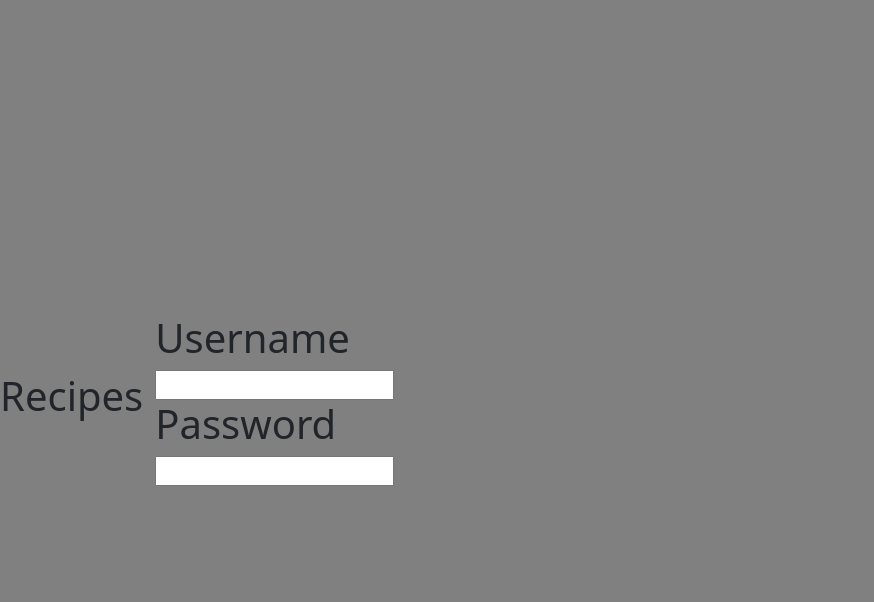
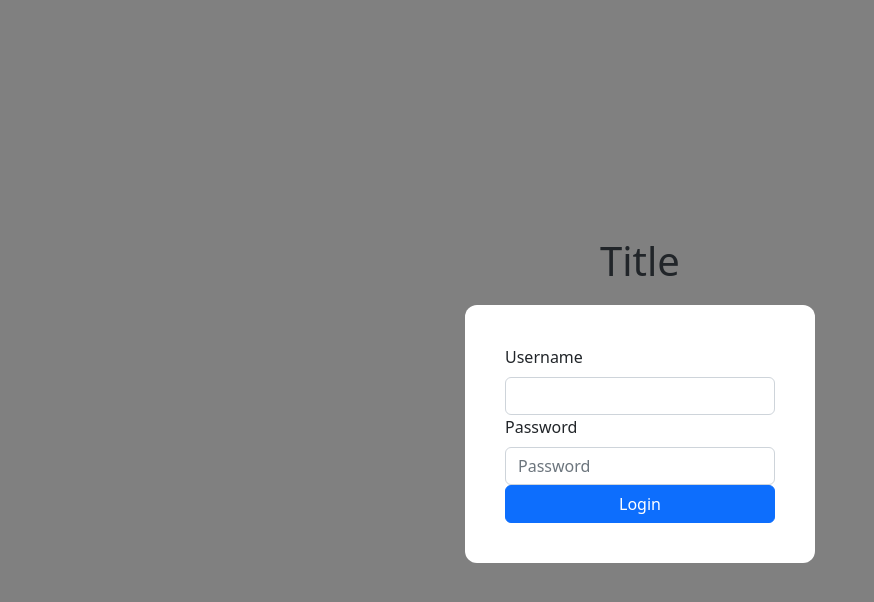
Before and after one commit to gAlexander77/recipe-application, a React (Create React App) app in the folder frontend/: page /login in a window 1280 px wide. Both pictures are taken after a click on the button "Login". Shown: the top 602 px of the page, without its empty margins (0-874 px from the left). Built offline with nearby package versions, Linux system fonts and the light colour scheme.

Commit message:
Add SignIn form

```diff
--- a/frontend/src/pages/Login.js
+++ b/frontend/src/pages/Login.js
@@ -20,11 +20,22 @@
 
     function SignIn() {
         return (
-            <form className="container">
-                <h1>Username</h1>
-                <input className="Username" type="text"></input>
-                <h1>Password</h1>
-                <input className="Password" type="password"></input>
+            <form className="need-validation">
+                <div className="form-group">
+                    <label className="form-label">Username</label>
+                    <input className="form-control" type="text"></input>
+                    <div className="invalid-feedback">
+                        Please enter your username
+                    </div>
+                </div>
+                <div className="form-group">
+                    <label className="form-label">Password</label>
+                    <input className="form-control" type="password" placeholder="Password"></input>
+                    <button className="btn btn-primary w-100">Login</button>
+                    <div className="invalid-feedback">
+                        Please enter your username
+                    </div>
+                </div>
             </form>
         );
     }
@@ -63,8 +74,12 @@
     else if(hasAccount === true){
         return(
             <div className="site-body center-items">
-                <h1>Recipes</h1>
-                <SignIn/>
+                <div>
+                    <h1 className="text-center">Title</h1>
+                    <div className="box-size">
+                        <SignIn/>
+                    </div>
+                </div>
             </div>
         );
     }
```
